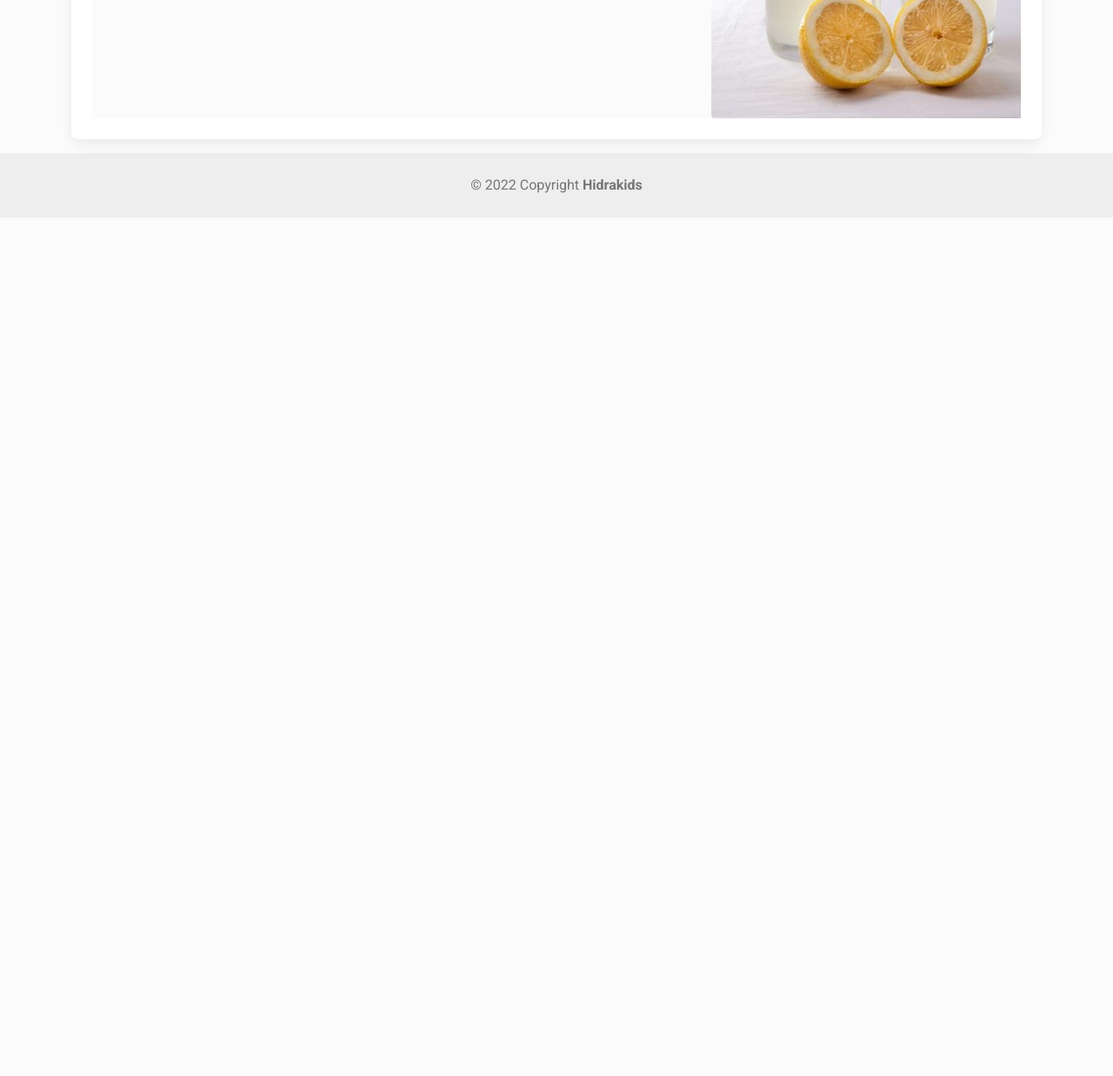
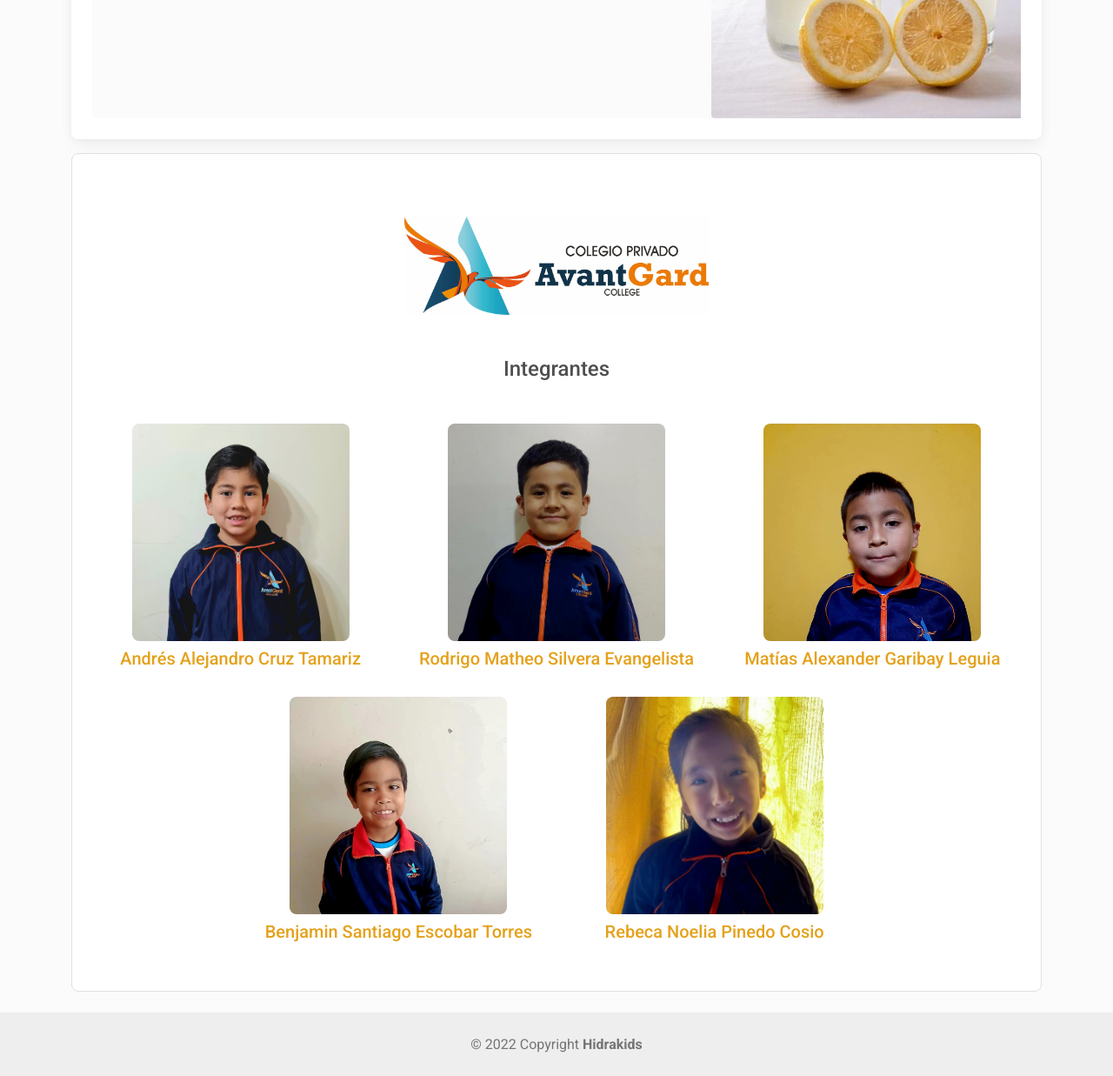
Before and after one commit to rarrietat/app_hidrakids, a plain HTML site: page index.html in a window 1280 px wide. Shown: the part 2179-3416 px from the top of the page at 87% size. Before the commit the page ends 2429 px from the top, so only its background shows below. Drawn offline with nearby package versions, Linux system fonts and the light colour scheme.

Commit message:
add integrantes

```diff
--- a/index.html
+++ b/index.html
@@ -205,6 +205,45 @@
             </div>
         </div>
 
+        <section class="border p-4 text-center mb-4 bg-white" style="border-radius: 0.5rem;">
+            <div class="text-center my-5">
+                <img src="img/avantgard.jpg" alt="Hidrakids" width="350px">
+            </div>
+            <h4 class="mb-5">Integrantes</h2>
+            <div class="row d-flex justify-content-center">
+                <div class="col-lg-4 col-md-12 mb-4">
+                    <div class="bg-image hover-zoom m-auto mb-2 rounded rounded-5" style="width: 250px; height: 250px;">
+                        <img src="img/1.jpeg" class="w-100" />
+                    </div>
+                    <h5 class="text-warning">Andrés Alejandro Cruz Tamariz</h5>
+                </div>
+                <div class="col-lg-4 col-md-12 mb-4">
+                    <div class="bg-image hover-zoom m-auto mb-2 rounded rounded-5" style="width: 250px; height: 250px;">
+                        <img src="img/2.jpeg" class="w-100" />
+                    </div>
+                    <h5 class="text-warning">Rodrigo Matheo Silvera Evangelista</h5>
+                </div>
+                <div class="col-lg-4 col-md-12 mb-4">
+                    <div class="bg-image hover-zoom m-auto mb-2 rounded rounded-5" style="width: 250px; height: 250px;">
+                        <img src="img/3.jpeg" class="w-100" />
+                    </div>
+                    <h5 class="text-warning">Matías Alexander Garibay Leguia</h5>
+                </div>
+                <div class="col-lg-4 col-md-12 mb-4">
+                    <div class="bg-image hover-zoom m-auto mb-2 rounded rounded-5" style="width: 250px; height: 250px;">
+                        <img src="img/4.jpeg" class="w-100" />
+                    </div>
+                    <h5 class="text-warning">Benjamin Santiago Escobar Torres</h5>
+                </div>
+                <div class="col-lg-4 col-md-12 mb-4">
+                    <div class="bg-image hover-zoom m-auto mb-2 rounded rounded-5" style="width: 250px; height: 250px;">
+                        <img src="img/5.jpeg" class="w-100" />
+                    </div>
+                    <h5 class="text-warning">Rebeca Noelia Pinedo Cosio</h5>
+                </div>
+            </div>
+        </section>
+
     </div>
 
     <footer class="text-center text-lg-start bg-light text-muted">
```
Also changed, not shown: img/1.jpeg (added), img/2.jpeg (added), img/3.jpeg (added), img/4.jpeg (added), img/5.jpeg (added), img/WhatsApp Image 2022-11-07 at 20.16.02.jpeg (added), img/avantgard.jpg (added).
